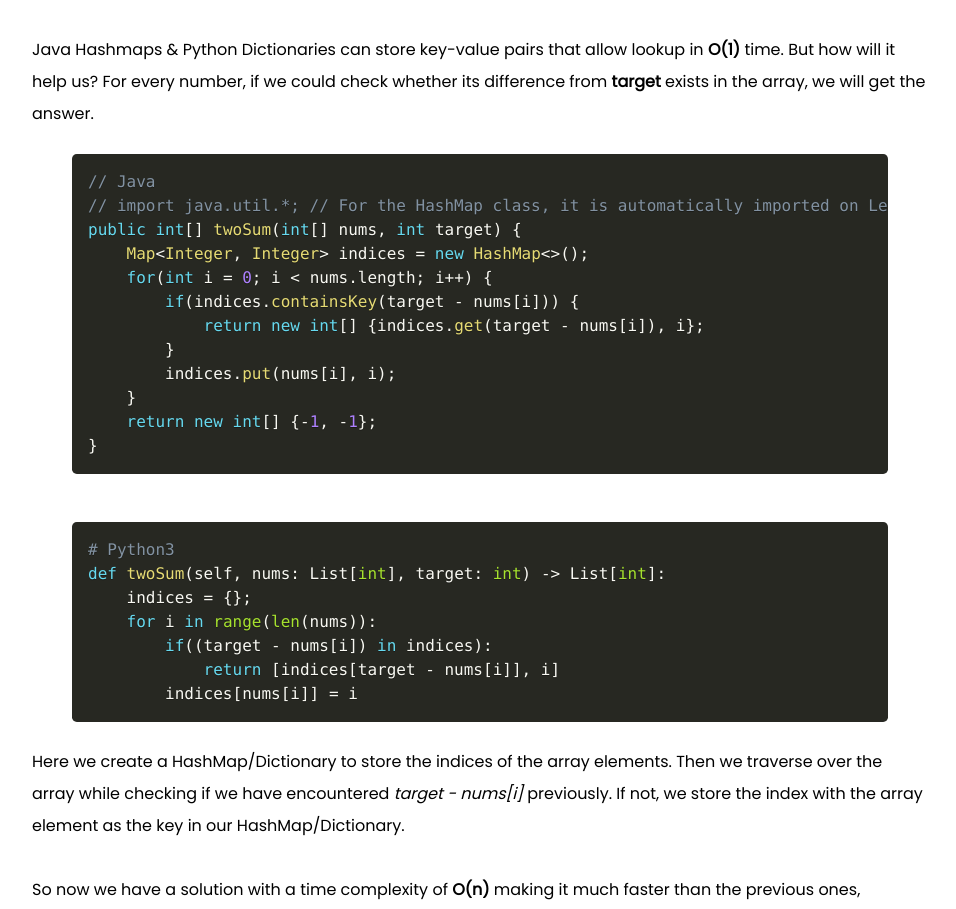
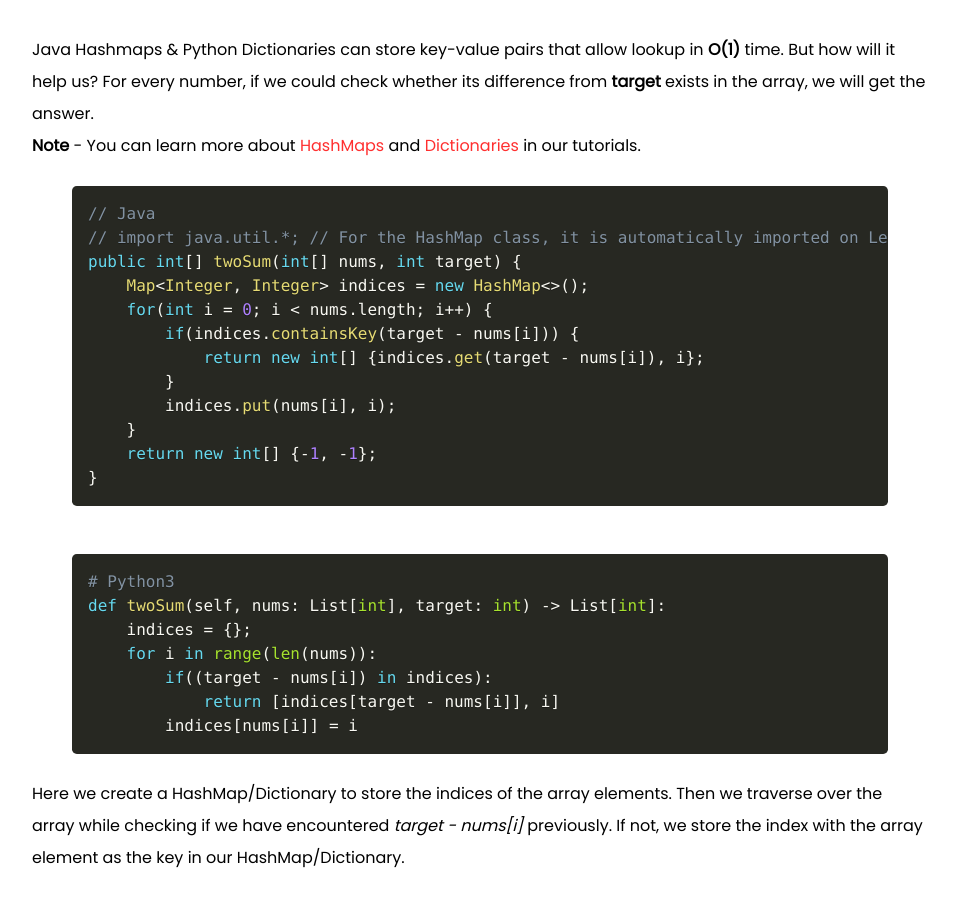
Before and after one commit to thesourceproject/thesourceproject.github.io, a Nuxt app: page /article/6 in a window 1280 px wide. Shown: the part 3120-4029 px from the top of the page, without its empty margins (160-1116 px from the left). Built offline with nearby package versions, Linux system fonts and the light colour scheme; a web font is replaced by a local one.

Commit message:
article 6 update

```diff
--- a/pages/article/6.vue
+++ b/pages/article/6.vue
@@ -147,7 +147,20 @@ def twoSum(self, nums: List[int], target: int) -> List[int]:
         Java Hashmaps &amp; Python Dictionaries can store key-value pairs that
         allow lookup in <strong>O(1)</strong> time. But how will it help us? For
         every number, if we could check whether its difference from
-        <strong>target</strong> exists in the array, we will get the answer.
+        <strong>target</strong> exists in the array, we will get the answer.<br />
+        <strong>Note</strong> - You can learn more about
+        <NuxtLink
+          class="text-text-3 hover:underline focus:underline focus:outline-none"
+          to="/article/8#Using-inbuilt-data-structures-of-Java"
+          >HashMaps</NuxtLink
+        >
+        and
+        <NuxtLink
+          class="text-text-3 hover:underline focus:underline focus:outline-none"
+          to="/article/9#Using-inbuilt-data-structures-of-Python"
+          >Dictionaries</NuxtLink
+        >
+        in our tutorials.
       </p>
       <CodeSnippet
         code="// Java
```
